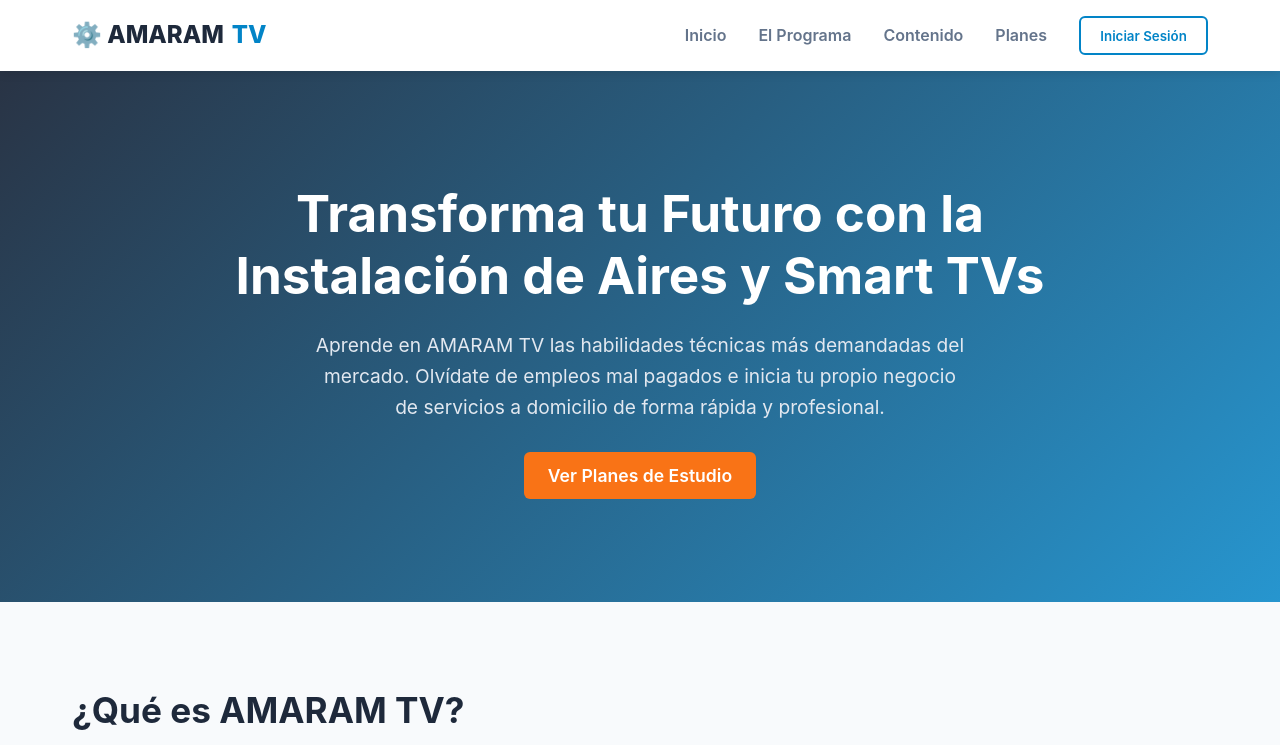
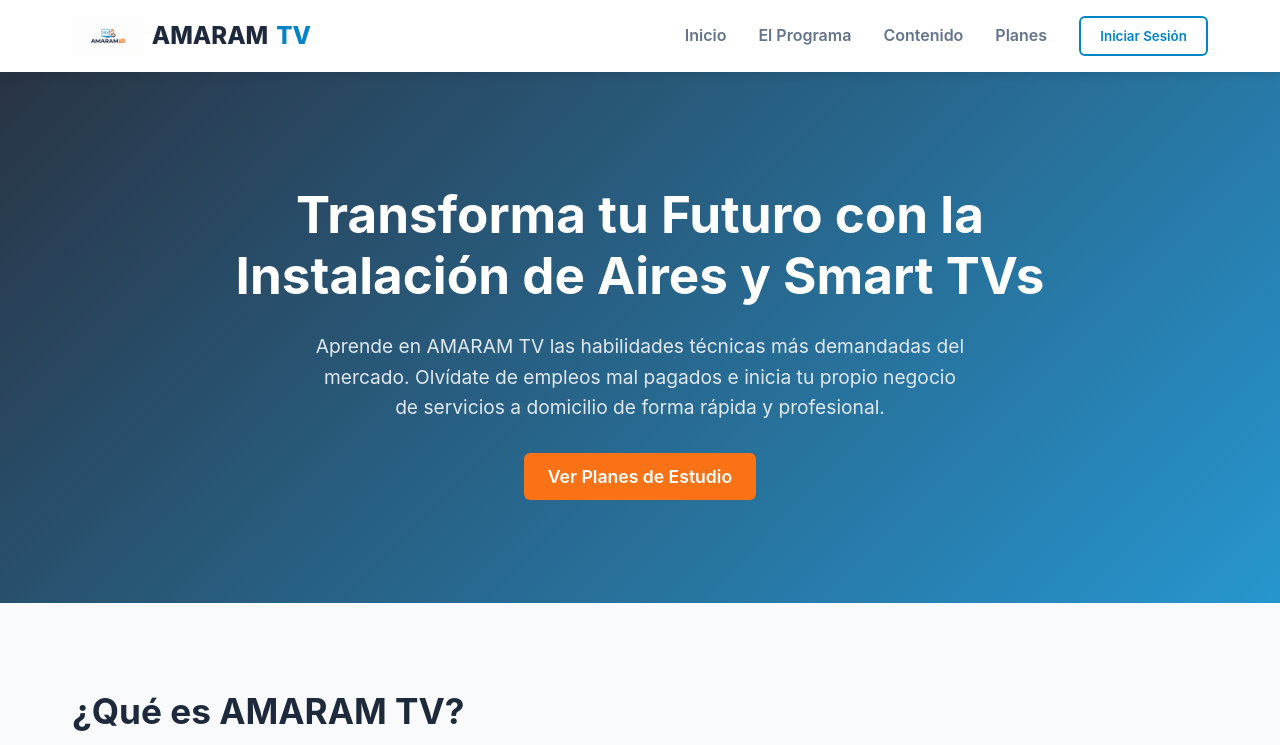
Before and after one commit to Andrx667/AMARAM-TV.inc-, a plain HTML site: page index.html in a window 1280 px wide. Shown: the top 745 px of the page. Drawn offline with Linux system fonts and the light colour scheme.

Commit message:
Update index.html

```diff
--- a/index.html
+++ b/index.html
@@ -364,7 +364,7 @@
     <!-- Navegación -->
     <header>
         <nav>
-            <a href="#" class="logo">⚙️ AMARAM <span>TV</span></a>
+           <a href="#" class="logo"><img src="img/logo amaram.jpg" alt="AMARAM TV" style="height: 40px; vertical-align: middle;"> AMARAM <span>TV</span></a>
             <div class="nav-links">
                 <a href="#inicio">Inicio</a>
                 <a href="#descripcion">El Programa</a>
```
